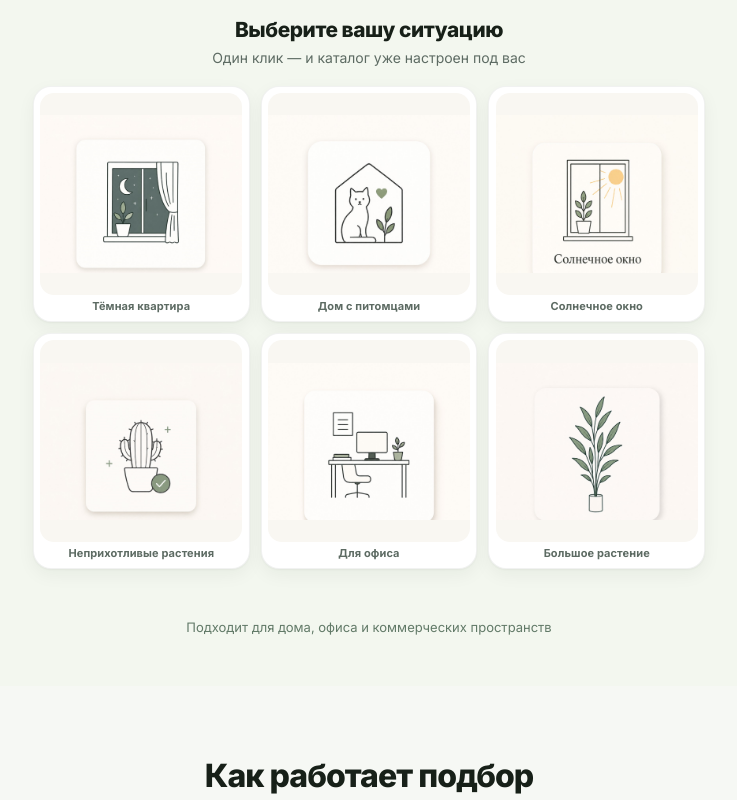
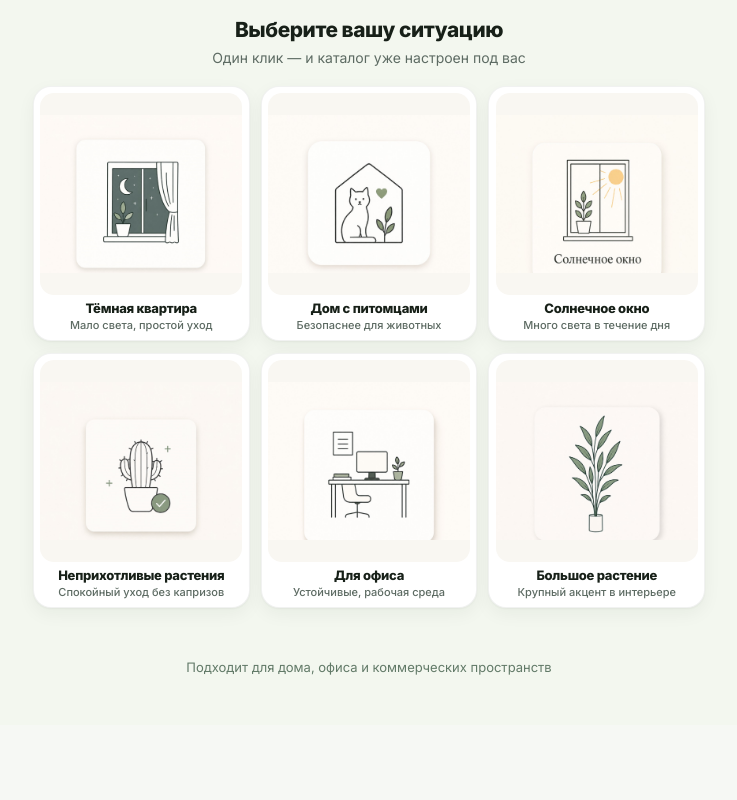
Before and after one commit to VictoriiaMikhaleva/Choose_your_plant, a website: page index.html in a window 1280 px wide. Shown: the part 402-1202 px from the top of the page, without its empty margins (271-1008 px from the left). Drawn offline with Linux system fonts and the light colour scheme.

Commit message:
возвращаем подписи под карточками в топе

```diff
--- a/assets/css/styles.css
+++ b/assets/css/styles.css
@@ -425,16 +425,34 @@ body {
   user-select: none;
 }
 
+.onboarding-card__copy {
+  display: flex;
+  flex: 0 0 auto;
+  flex-direction: column;
+  align-items: center;
+  gap: 0.15rem;
+  width: 100%;
+  padding: 0 0.1rem;
+}
+
 .onboarding-card__headline {
   display: block;
-  flex: 0 0 auto;
   width: 100%;
   margin: 0;
-  padding: 0 0.1rem;
+  font-size: 0.8125rem;
+  font-weight: 800;
+  letter-spacing: -0.02em;
+  line-height: 1.25;
+  color: var(--text);
+}
+
+.onboarding-card__subtitle {
+  display: block;
+  width: 100%;
+  margin: 0;
   font-size: 0.6875rem;
-  font-weight: 600;
-  letter-spacing: 0.01em;
-  line-height: 1.25;
+  font-weight: 500;
+  line-height: 1.35;
   color: var(--muted);
 }
 
--- a/index.html
+++ b/index.html
@@ -67,7 +67,10 @@
                 <span class="onboarding-card__visual" aria-hidden="true">
                   <img class="scenario-icon scenario-icon--art" src="assets/icons/scenarios/dark-icon.png" alt="" width="256" height="256" decoding="async">
                 </span>
+                <span class="onboarding-card__copy">
                   <span class="onboarding-card__headline">Тёмная квартира</span>
+                  <span class="onboarding-card__subtitle">Мало света, простой уход</span>
+                </span>
               </button>
             </li>
             <li class="onboarding-grid__item">
@@ -75,7 +78,10 @@
                 <span class="onboarding-card__visual" aria-hidden="true">
                   <img class="scenario-icon scenario-icon--art" src="assets/icons/scenarios/pets-icon.png" alt="" width="256" height="256" decoding="async">
                 </span>
+                <span class="onboarding-card__copy">
                   <span class="onboarding-card__headline">Дом с питомцами</span>
+                  <span class="onboarding-card__subtitle">Безопаснее для животных</span>
+                </span>
               </button>
             </li>
             <li class="onboarding-grid__item">
@@ -83,7 +89,10 @@
                 <span class="onboarding-card__visual" aria-hidden="true">
                   <img class="scenario-icon scenario-icon--art" src="assets/icons/scenarios/sun-icon.png" alt="" width="256" height="256" decoding="async">
                 </span>
+                <span class="onboarding-card__copy">
                   <span class="onboarding-card__headline">Солнечное окно</span>
+                  <span class="onboarding-card__subtitle">Много света в течение дня</span>
+                </span>
               </button>
             </li>
             <li class="onboarding-grid__item">
@@ -91,7 +100,10 @@
                 <span class="onboarding-card__visual" aria-hidden="true">
                   <img class="scenario-icon scenario-icon--art" src="assets/icons/scenarios/easy-icon.png" alt="" width="256" height="256" decoding="async">
                 </span>
+                <span class="onboarding-card__copy">
                   <span class="onboarding-card__headline">Неприхотливые растения</span>
+                  <span class="onboarding-card__subtitle">Спокойный уход без капризов</span>
+                </span>
               </button>
             </li>
             <li class="onboarding-grid__item">
@@ -99,7 +111,10 @@
                 <span class="onboarding-card__visual" aria-hidden="true">
                   <img class="scenario-icon scenario-icon--art" src="assets/icons/scenarios/office-icon.png" alt="" width="256" height="256" decoding="async">
                 </span>
+                <span class="onboarding-card__copy">
                   <span class="onboarding-card__headline">Для офиса</span>
+                  <span class="onboarding-card__subtitle">Устойчивые, рабочая среда</span>
+                </span>
               </button>
             </li>
             <li class="onboarding-grid__item">
@@ -107,7 +122,10 @@
                 <span class="onboarding-card__visual" aria-hidden="true">
                   <img class="scenario-icon scenario-icon--art" src="assets/icons/scenarios/large-icon.png" alt="" width="256" height="256" decoding="async">
                 </span>
+                <span class="onboarding-card__copy">
                   <span class="onboarding-card__headline">Большое растение</span>
+                  <span class="onboarding-card__subtitle">Крупный акцент в интерьере</span>
+                </span>
               </button>
             </li>
           </ul>
```
Lines whose indentation alone changed are shown as unchanged.
